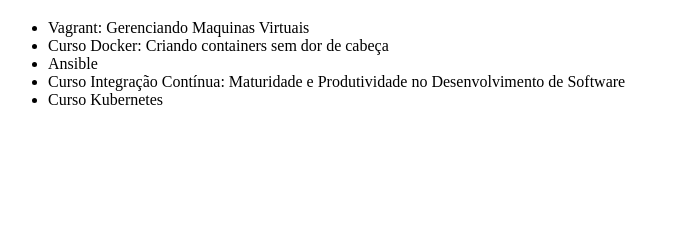
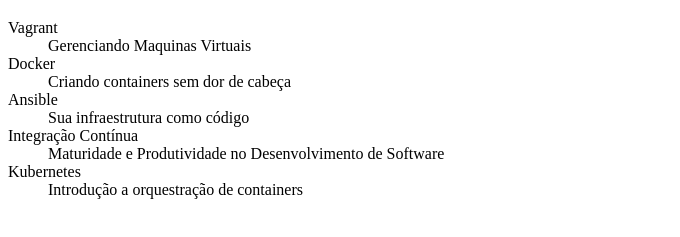
Before and after one commit to ginardino/CursoAlura, a plain HTML site: page index.html in a window 1280 px wide. Shown: the part 61-298 px from the top of the page, without its empty margins (0-680 px from the left). Drawn offline with Linux system fonts and the light colour scheme.

Commit message:
Trocando UL por DL e Separando os títulos com quebra de linha

```diff
--- a/index.html
+++ b/index.html
@@ -7,12 +7,21 @@
 <body>
     <H1>Curso de DevOps</H1>
 
-    <ul>
-        <li>Vagrant: Gerenciando Maquinas Virtuais</li>
-        <li>Curso Docker: Criando containers sem dor de cabeça</li>
-        <li>Ansible</li>
-        <li>Curso Integração Contínua: Maturidade e Produtividade no Desenvolvimento de Software</li>
-        <li>Curso Kubernetes</li>
-    </ul>
+    <dl>
+        <dt>Vagrant</dt>
+        <dd>Gerenciando Maquinas Virtuais</dd>
+
+        <dt>Docker</dt>
+        <dd>Criando containers sem dor de cabeça</dd>
+
+        <dt>Ansible</dt>
+        <dd>Sua infraestrutura como código</dd>
+
+        <dt>Integração Contínua</dt>
+        <dd>Maturidade e Produtividade no Desenvolvimento de Software</dd>
+
+        <dt>Kubernetes</dt>
+        <dd>Introdução a orquestração de containers</dd>
+    </dl>
 </body>
 </html>
```
